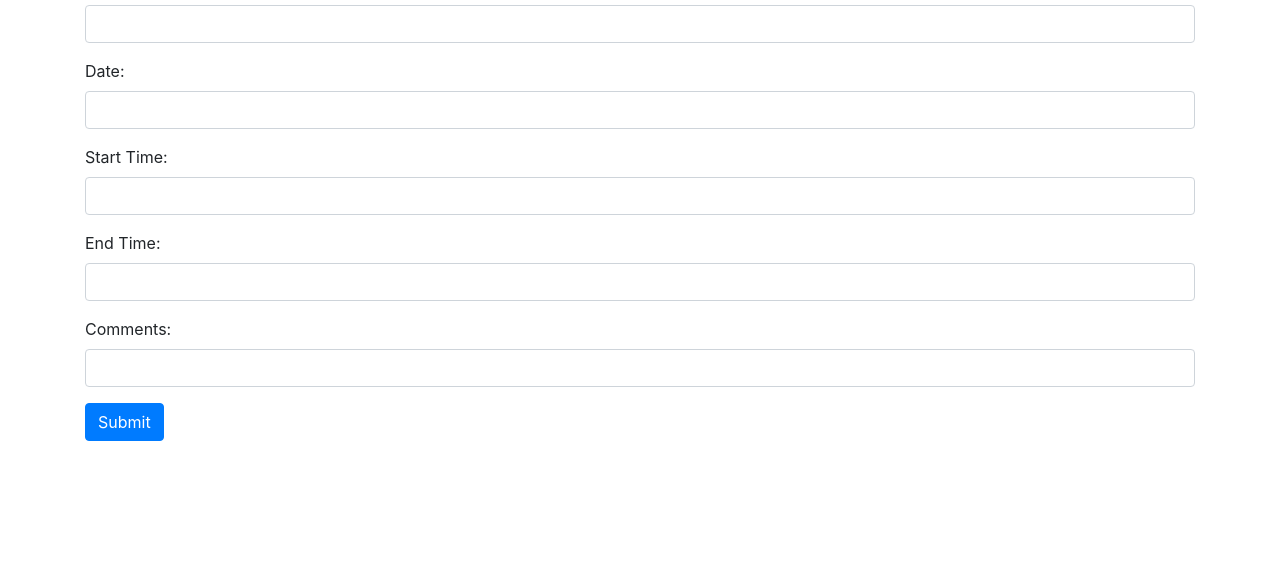
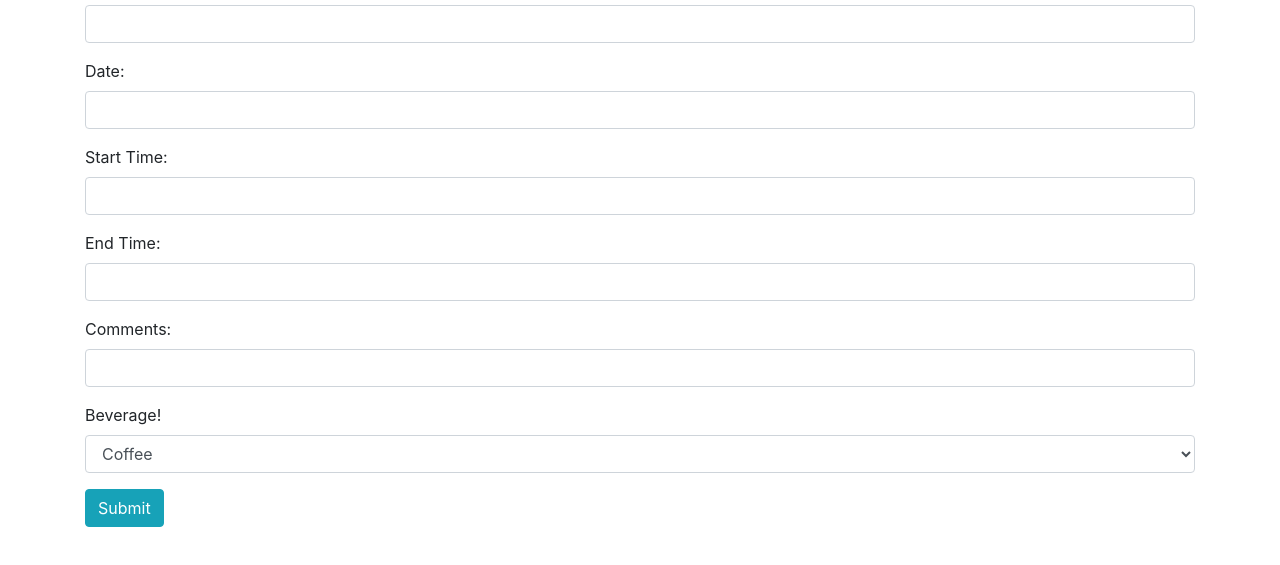
Before and after one commit to wymerkd/forms-practice, a plain HTML site: page index.html in a window 1280 px wide. Shown: the part 83-648 px from the top of the page. Drawn offline with Linux system fonts and the light colour scheme.

Commit message:
add select form

```diff
--- a/index.html
+++ b/index.html
@@ -33,10 +33,20 @@
             <input id="comments" class="form-control" type="text">
           </div>
 
-          <button type="submit" class="btn btn-primary">Submit</button>
+          <div class="form-group">
+            <label for="beverage">Beverage!</label>
+            <select class="form-control" id="beverage">
+              <option value="coffee">Coffee</option>
+              <option value="tea">Tea</option>
+              <option value="kombucha">Kombucha</option>
+              <option value="water">Water</option>
+            </select>
+          </div>
+
+          <button type="submit" class="btn btn-info">Submit</button>
         </form>
       </div>
-
+      <br>
       <div id="confirmation">
         <h1>Booking confirmation:</h1>
         <p>Name: <span class="yourName"></span></p>
@@ -44,6 +54,7 @@
         <p>Start Time: <span class="startTime"></span></p>
         <p>End Time: <span class="endTime"></span></p>
         <p>Your Comments: <span class="comments"></span></p>
+        <p>Your Beverage: <span id="beverage"></span></p>
       </div>
 
     </div>
--- a/js/scripts.js
+++ b/js/scripts.js
@@ -5,12 +5,15 @@ $(document).ready(function() {
     var startTimeInput= $("input#startTime").val();
     var endTimeInput = $("input#endTime").val();
     var commentsInput = $("input#comments").val();
+    var beverageValue = $("#beverage option:selected").val();
 
     $(".yourName").text(yourNameInput);
     $(".date").text(dateInput);
     $(".startTime").text(startTimeInput);
     $(".endTime").text(endTimeInput);
     $(".comments").text(commentsInput);
+    $("#beverage").text(beverageValue);
+
 
     $("#confirmation").show();
 
```
